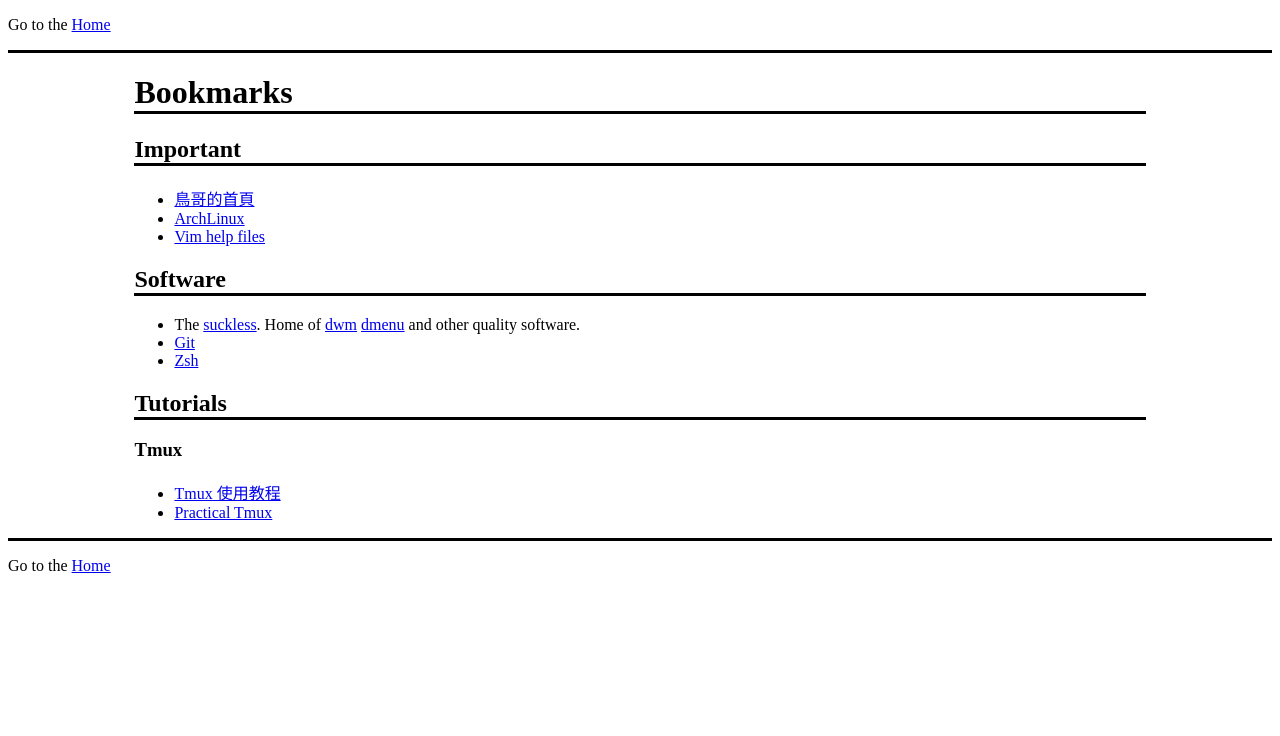
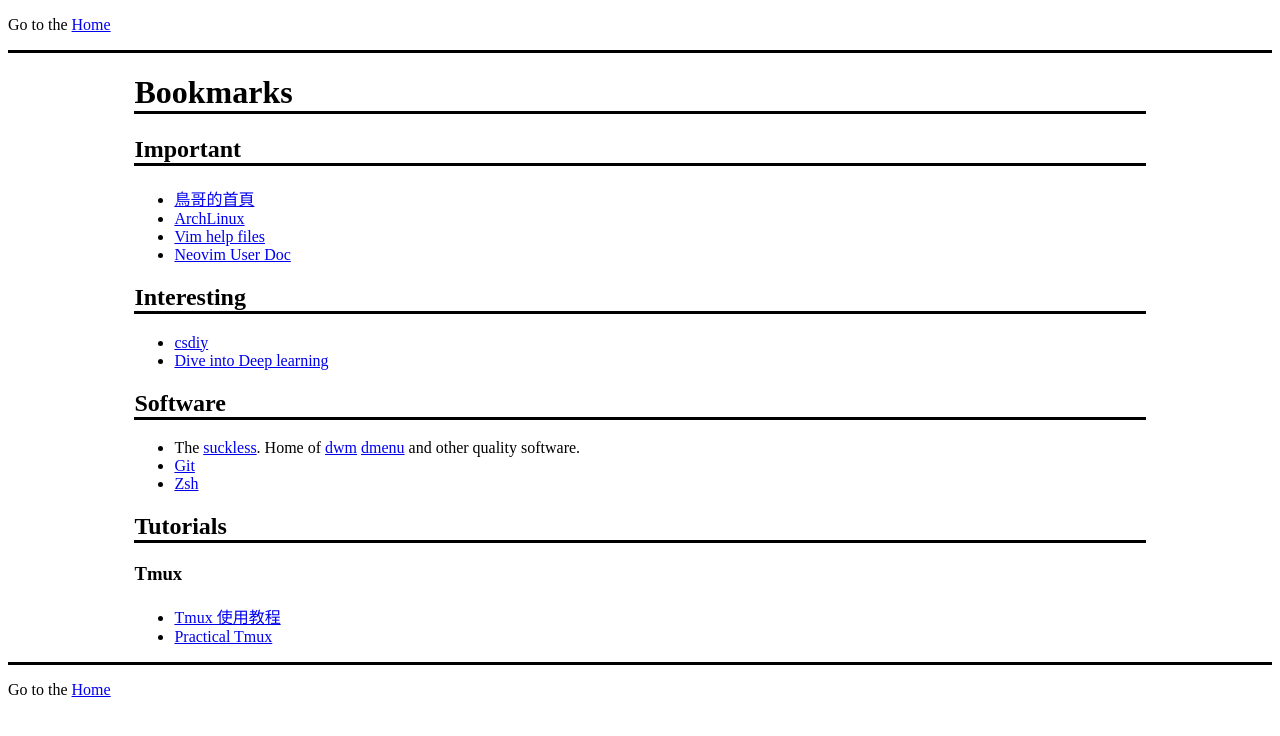
Before and after one commit to WGZ-W/wgz-w.github.io, a Jekyll site: the page built from _posts/Tools/2024-09-29-bookmarks.md, in a window 1280 px wide. Shown: the top 736 px of the page. Built offline with Jekyll 4.4.1, drawn with Linux system fonts in a browser that asks for light colours.

Commit message:
add some bookmarks

```diff
--- a/_posts/Tools/2024-09-29-bookmarks.md
+++ b/_posts/Tools/2024-09-29-bookmarks.md
@@ -11,6 +11,12 @@
 - [鳥哥的首頁](https://linux.vbird.org/)
 - [ArchLinux](https://archlinux.org/)
 - [Vim help files](https://vimhelp.org/)
+- [Neovim User Doc](https://neovim.io/doc/user/)
+
+## Interesting
+- [csdiy](https://csdiy.wiki/)
+- [Dive into Deep learning](https://zh.d2l.ai/)
+
 
 ## Software
 
```
